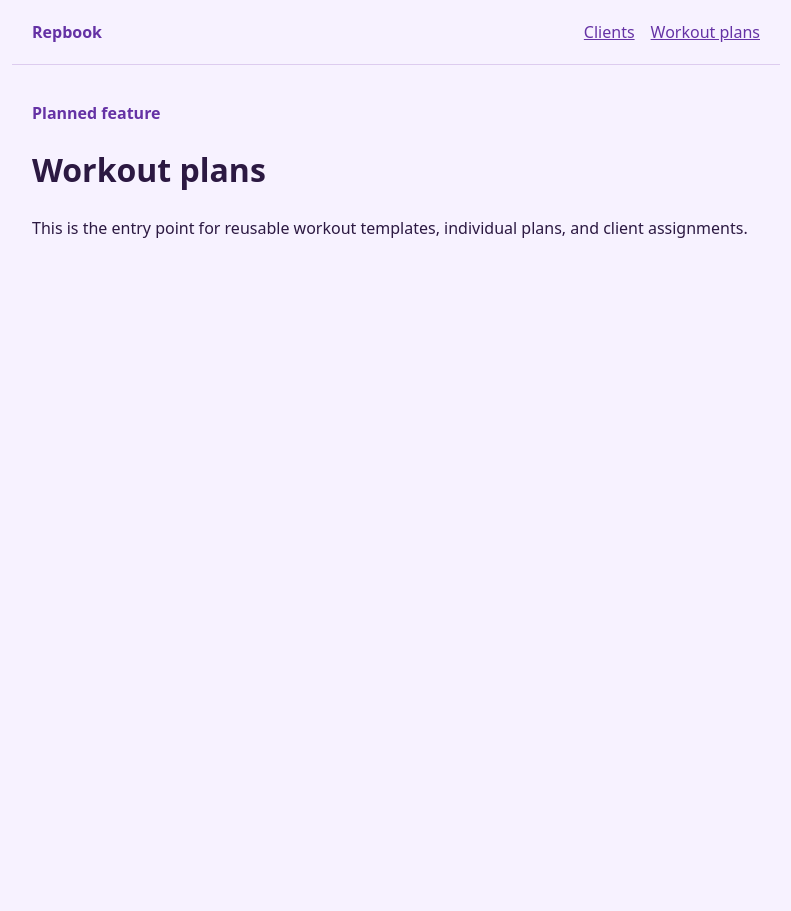
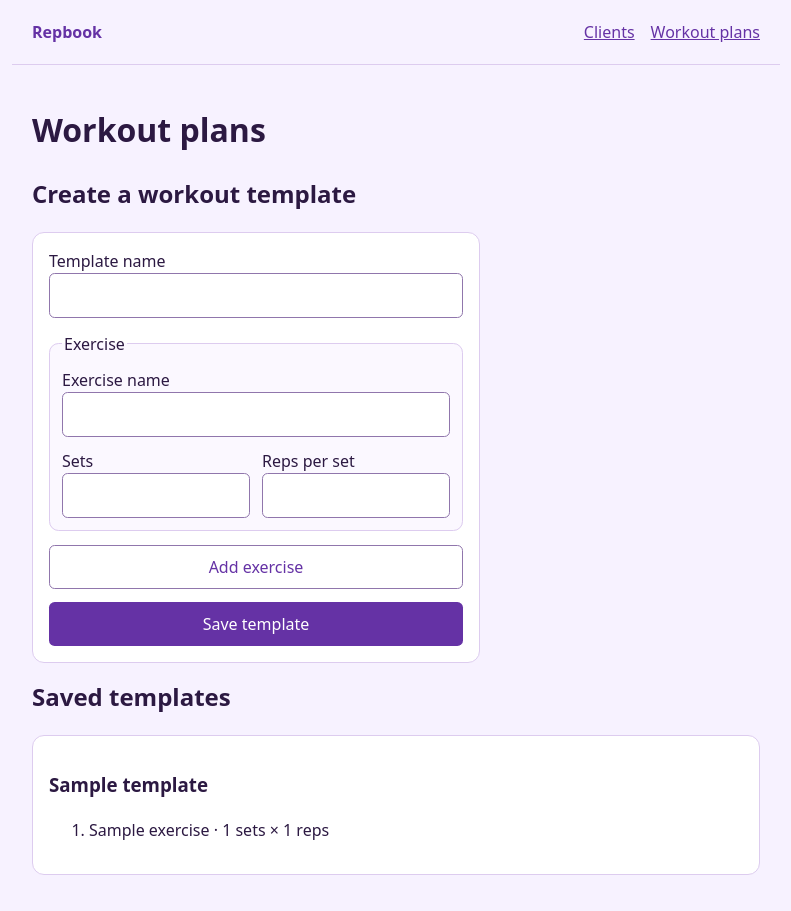
Before and after one commit to wuwu666-rgb/trainer-progress-tracker, a Flask app: page /planning in a window 1280 px wide. Shown: the whole page, without its empty margins (244-1035 px from the left). Before the commit the page ends 238 px from the top, so only its background shows below. Run offline with Flask 3, Linux system fonts and the light colour scheme; tables that the repository leaves empty hold one stand-in row (values such as "Sample post").

Commit message:
Add workout template creation and list

```diff
--- a/planning.py
+++ b/planning.py
@@ -1,8 +1,54 @@
-from flask import Blueprint, render_template
+from flask import Blueprint, g, redirect, render_template, request, url_for
 
 bp = Blueprint("planning", __name__)
 
 
-@bp.get("/planning")
+@bp.route("/planning", methods=["GET", "POST"])
 def index():
-    return render_template("planning.html")
+    name = ""
+    rows = [("", "", "")]
+    error = None
+
+    if request.method == "POST":
+        name = request.form.get("name", "").strip()
+        exercises = request.form.getlist("exercise")
+        sets = request.form.getlist("target_sets")
+        reps = request.form.getlist("target_reps")
+        rows = list(zip(exercises, sets, reps)) or rows
+
+        try:
+            if not name or not exercises or len(exercises) != len(sets) or len(sets) != len(reps):
+                raise ValueError
+            targets = []
+            for exercise, target_sets, target_reps in rows:
+                exercise = exercise.strip()
+                target_sets, target_reps = int(target_sets), int(target_reps)
+                if not exercise or not (0 < target_sets < 2**63 and 0 < target_reps < 2**63):
+                    raise ValueError
+                targets.append((exercise, target_sets, target_reps))
+        except ValueError:
+            error = "Enter a template name and at least one named exercise. Sets and reps must be positive whole numbers."
+        else:
+            with g.db:
+                template_id = g.db.execute(
+                    "INSERT INTO templates (name) VALUES (?)", (name,)
+                ).lastrowid
+                g.db.executemany(
+                    "INSERT INTO template_exercises "
+                    "(template_id, position, name, target_sets, target_reps) VALUES (?, ?, ?, ?, ?)",
+                    [(template_id, position, *target) for position, target in enumerate(targets, 1)],
+                )
+            return redirect(url_for("planning.index"))
+
+    templates = {}
+    for exercise in g.db.execute(
+        "SELECT t.id, t.name AS template_name, e.name, e.target_sets, e.target_reps "
+        "FROM templates AS t JOIN template_exercises AS e ON e.template_id = t.id "
+        "ORDER BY t.id DESC, e.position"
+    ):
+        template = templates.setdefault(exercise["id"], {"name": exercise["template_name"], "exercises": []})
+        template["exercises"].append(exercise)
+
+    return render_template("planning.html", templates=templates.values(), name=name, rows=rows, error=error), (
+        400 if error else 200
+    )
--- a/schema.sql
+++ b/schema.sql
@@ -13,3 +13,17 @@ CREATE TABLE IF NOT EXISTS workouts (
 );
 
 INSERT OR IGNORE INTO clients (id, name) VALUES (1, 'Sample Client');
+
+CREATE TABLE IF NOT EXISTS templates (
+    id INTEGER PRIMARY KEY,
+    name TEXT NOT NULL
+);
+
+CREATE TABLE IF NOT EXISTS template_exercises (
+    template_id INTEGER NOT NULL REFERENCES templates(id) ON DELETE CASCADE,
+    position INTEGER NOT NULL,
+    name TEXT NOT NULL,
+    target_sets INTEGER NOT NULL CHECK (target_sets > 0),
+    target_reps INTEGER NOT NULL CHECK (target_reps > 0),
+    PRIMARY KEY (template_id, position)
+);
--- /dev/null
+++ b/static/planning.js
@@ -0,0 +1,24 @@
+const exerciseList = document.querySelector("#exercise-list");
+const exerciseFields = document.querySelector("#exercise-fields");
+
+function updateRemoveButtons() {
+  const buttons = exerciseList.querySelectorAll("[data-remove-exercise]");
+  for (const button of buttons) {
+    button.hidden = buttons.length === 1;
+  }
+}
+
+document.querySelector("#add-exercise").addEventListener("click", () => {
+  exerciseList.append(exerciseFields.content.cloneNode(true));
+  updateRemoveButtons();
+  exerciseList.lastElementChild.querySelector("input").focus();
+});
+
+exerciseList.addEventListener("click", (event) => {
+  if (event.target.matches("[data-remove-exercise]") && exerciseList.children.length > 1) {
+    event.target.closest("fieldset").remove();
+    updateRemoveButtons();
+  }
+});
+
+updateRemoveButtons();
--- a/static/style.css
+++ b/static/style.css
@@ -19,3 +19,32 @@ a:focus-visible, button:focus-visible, input:focus-visible {
   outline: 2px solid #7641b7;
   outline-offset: 3px;
 }
+.template-form #exercise-list { display: grid; gap: .75rem; min-width: 0; }
+.template-form .exercise-card {
+  min-width: 0;
+  margin: 0;
+  padding: .75rem;
+  border: 1px solid #ddccef;
+  border-radius: .6rem;
+  background: #fbf8ff;
+}
+.template-form .exercise-targets {
+  display: grid;
+  grid-template-columns: repeat(2, minmax(0, 1fr));
+  gap: .75rem;
+  margin-top: .75rem;
+}
+.template-form input, .template-form button { min-height: 44px; }
+.template-form #add-exercise, .template-form [data-remove-exercise] {
+  color: #6532a5;
+  background: white;
+  border: 1px solid #9076ac;
+}
+.template-form [data-remove-exercise] { margin-top: .75rem; }
+.template-form [hidden] { display: none; }
+.saved-template { overflow-wrap: anywhere; }
+
+@media (max-width: 480px) {
+  .template-form { padding: .75rem; }
+  .template-form .exercise-card { padding: .6rem; }
+}
--- a/templates/planning.html
+++ b/templates/planning.html
@@ -1,6 +1,44 @@
 {% extends "base.html" %}
+{% macro exercise_fields(exercise='', sets='', reps='') %}
+<fieldset class="exercise-card">
+  <legend>Exercise</legend>
+  <label>Exercise name <input name="exercise" value="{{ exercise }}" required></label>
+  <div class="exercise-targets">
+    <label>Sets <input type="number" name="target_sets" inputmode="numeric" min="1" step="1" value="{{ sets }}" required></label>
+    <label>Reps per set <input type="number" name="target_reps" inputmode="numeric" min="1" step="1" value="{{ reps }}" required></label>
+  </div>
+  <button type="button" data-remove-exercise>Remove exercise</button>
+</fieldset>
+{% endmacro %}
 {% block content %}
-<p class="badge">Planned feature</p>
 <h1>Workout plans</h1>
-<p>This is the entry point for reusable workout templates, individual plans, and client assignments.</p>
+
+<h2>Create a workout template</h2>
+{% if error %}<p role="alert">{{ error }}</p>{% endif %}
+<form method="post" class="template-form">
+  <label>Template name <input name="name" value="{{ name }}" required></label>
+  <div id="exercise-list">
+    {% for exercise, sets, reps in rows %}
+      {{ exercise_fields(exercise, sets, reps) }}
+    {% endfor %}
+  </div>
+  <button type="button" id="add-exercise">Add exercise</button>
+  <button type="submit">Save template</button>
+</form>
+<template id="exercise-fields">{{ exercise_fields() }}</template>
+
+<h2>Saved templates</h2>
+{% for template in templates %}
+<section class="saved-template">
+  <h3>{{ template.name }}</h3>
+  <ol>
+    {% for exercise in template.exercises %}
+      <li>{{ exercise.name }} · {{ exercise.target_sets }} sets × {{ exercise.target_reps }} reps</li>
+    {% endfor %}
+  </ol>
+</section>
+{% else %}
+<p>No workout templates yet.</p>
+{% endfor %}
+<script src="{{ url_for('static', filename='planning.js') }}" defer></script>
 {% endblock %}
```
